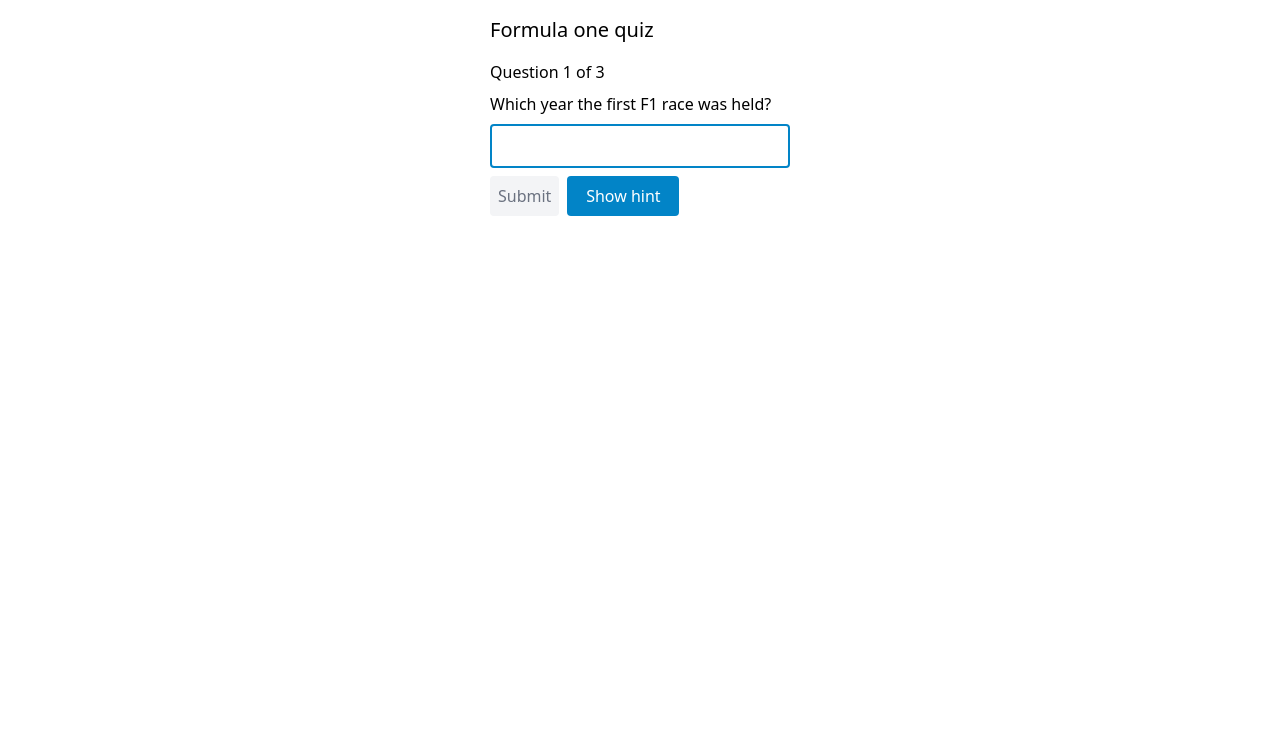
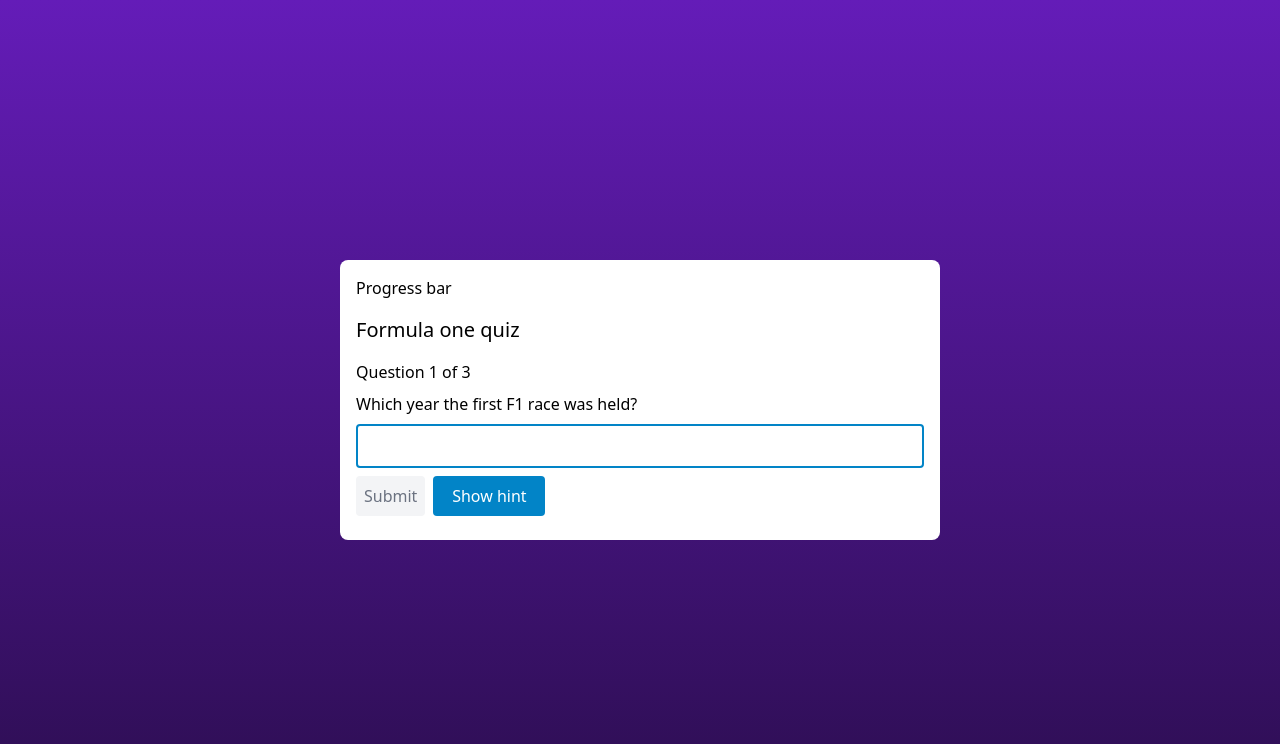
Before and after one commit to mihail-fomin/formula-one-quiz, a Next.js app: page / in a window 1280 px wide. Shown: the top 744 px of the page. Built offline with nearby package versions, Linux system fonts and the light colour scheme.

Commit message:
refactored styles and added variants to question list

```diff
--- a/pages/index.js
+++ b/pages/index.js
@@ -6,9 +6,27 @@ const maxVerstappen = 'https://ik.imagekit.io/i7lh9dcka/F1/tr:w-400/max.jpg?ik-s
 const champions = 'https://ik.imagekit.io/i7lh9dcka/F1/tr:w-400/Lewis-and-Michael.jpg?ik-sdk-version=javascript-1.4.3&updatedAt=1675084274601'
 
 const questionList = [
-	{ id: 0, question: 'Which year the first F1 race was held?', rightAnswer: '1950', picture: firstRace },
-	{ id: 1, question: 'What is the current F1 Champion\'s first name?', rightAnswer: 'Max', picture: maxVerstappen },
-	{ id: 2, question: 'How many F1 drivers managed to become a world champoin for 7 times?', rightAnswer: '2', picture: champions },
+	{
+		id: 0,
+		question: 'Which year the first F1 race was held?',
+		variants: ['1929', '1945', '1960', '1950'],
+		correct: 3,
+		picture: firstRace
+	},
+	{
+		id: 1,
+		question: 'Who is the current (march 2023) F1 Champion?',
+		variants: ['Lewis Hamilton', 'Max Verstappen', 'Fernando Alonso'],
+		correct: 1,
+		picture: maxVerstappen
+	},
+	{
+		id: 2,
+		question: 'How many F1 drivers managed to become a world champoin for 7 times?',
+		variants: ['0', '1', '2'],
+		correct: 2,
+		picture: champions
+	},
 ]
 
 async function sleep(ms) {
@@ -25,13 +43,15 @@ export default function App() {
 
 	return (
 		<>
-			<div className='mx-auto w-[300px] mt-4'>
-				<h1 className='my-4 text-xl'>Formula one quiz</h1>
-				{screenType === 'question'
-					? <QuestionScreen setScreenType={setScreenType} />
-					: <EndScreen setScreenType={setScreenType} />}
+			<div className='flex items-center justify-center h-screen'>
+				<div className='p-4 bg-white rounded-lg w-[600px]'>
+					<div>Progress bar</div>
+					<h1 className='my-4 text-xl'>Formula one quiz</h1>
+					{screenType === 'question'
+						? <QuestionScreen setScreenType={setScreenType} />
+						: <EndScreen setScreenType={setScreenType} />}
+				</div>
 			</div>
-
 		</>
 	)
 }
--- a/styles/globals.css
+++ b/styles/globals.css
@@ -1,3 +1,8 @@
 @tailwind base;
 @tailwind components;
 @tailwind utilities;
+
+body {
+	height: 100vh;
+	background: linear-gradient(to bottom, #641cb8, #2d0e52);
+}
```
